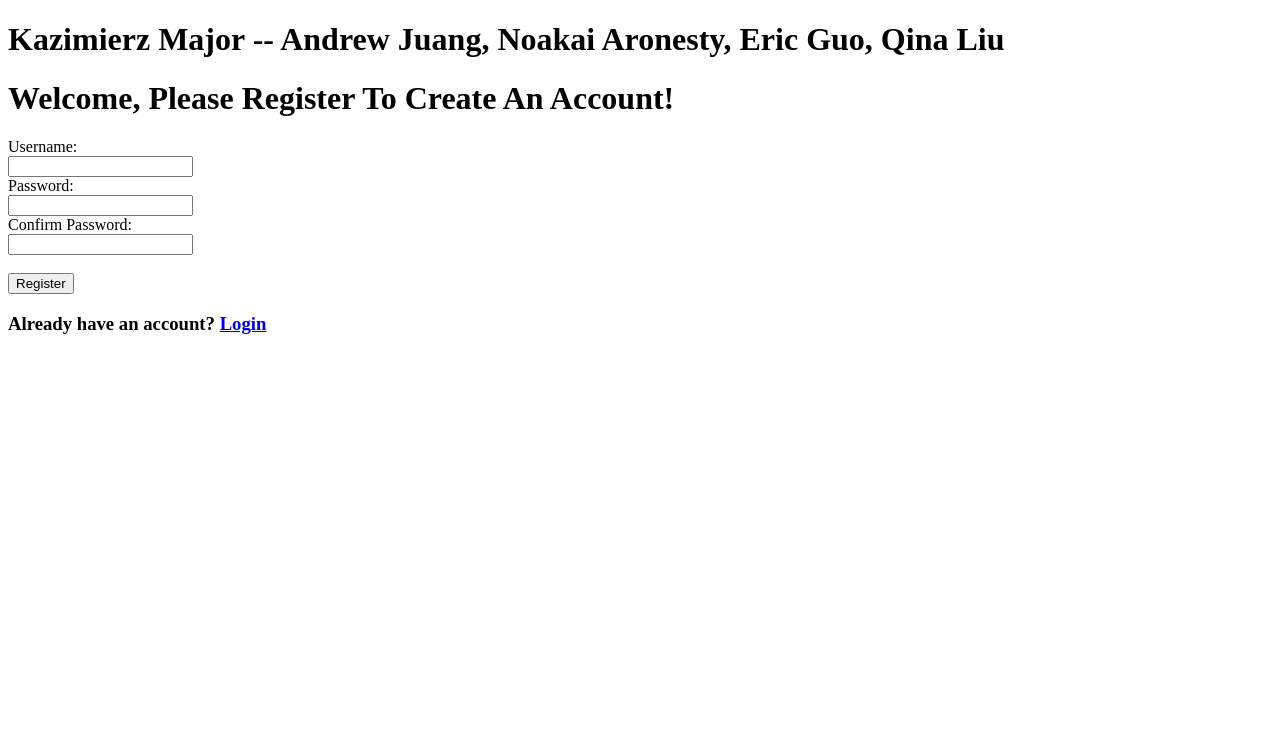
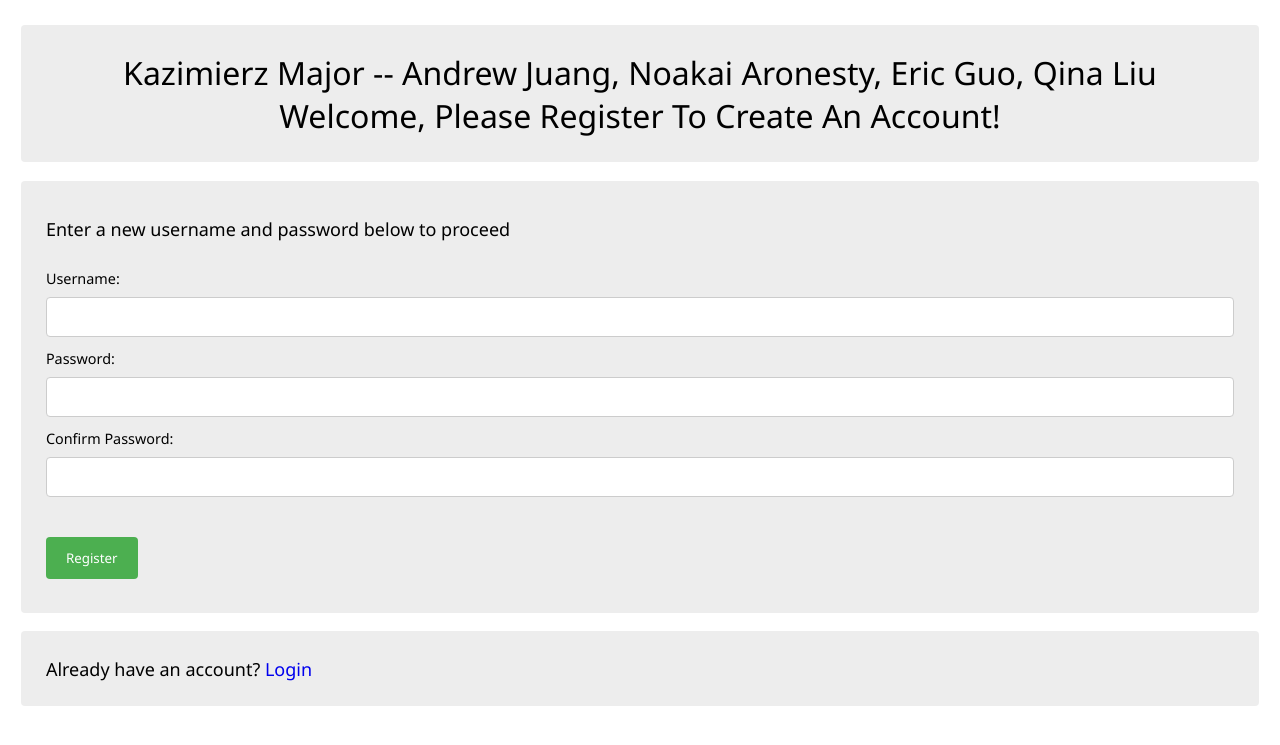
Before and after one commit to andrew-juang/P00, a Flask app: page /register in a window 1280 px wide. Shown: the top 745 px of the page. Run offline with Flask 2, Linux system fonts and the light colour scheme.

Commit message:
css register

```diff
--- a/app/templates/bad.css
+++ b/app/static/bad.css
@@ -1,23 +1,23 @@
 * {
-
+  font-family: Segoe UI;
+  font-weight: normal;
 }
 
 .header {
-  background-color: #6BBDED;
+  background-color: #EDEDED;
   padding: 2%;
   text-align: center;
   font-size: xx-large;
   margin-left: 1%;
   margin-bottom: 1%;
-  margin-top: 1.5%;
+  margin-top: 2%;
   width: 94%;
   height: 10%;
   border-radius: 4px;
-  font-family: Georgia;
 }
 
 .authForm {
-  background-color: #6BBDED;
+  background-color: #EDEDED;
   padding: 2%;
   padding-top: 1%;
   font-size: large;
@@ -27,7 +27,15 @@
   width: 94%;
   height: 10%;
   border-radius: 4px;
-  font-family: Georgia;
+}
+
+#create_option {
+  padding-top: 2%;
+
+}
+
+label {
+font-size: 80%;
 }
 
 input[type=text] {
@@ -43,9 +51,31 @@ input[type=text] {
 input[type=submit] {
   background-color: #4CAF50;
   color: white;
-  padding: 14px 20px;
+  padding: 12px 20px;
   margin: 8px 0;
   border: none;
   border-radius: 4px;
   cursor: pointer;
 }
+
+input[type=submit]:hover {
+  transition-duration: .3s;
+  background-color: #58C55C;
+  color: white
+}
+
+a:link {
+text-decoration: none
+}
+
+a:visited {
+  color: 551A8B;
+}
+
+a:hover {
+  text-decoration: underline;
+}
+
+a:active {
+  text-decoration: underline;
+}
--- a/app/templates/register.html
+++ b/app/templates/register.html
@@ -8,18 +8,20 @@ P00 -- Blog Site
 <html>
     <head>
         <title> REGISTER PAGE </title>
+        <link rel="stylesheet" href="../static/bad.css">
     </head>
 
     <body>
-        <h1> Kazimierz Major -- Andrew Juang, Noakai Aronesty, Eric Guo, Qina Liu </h1>
-        <h1> Welcome, Please Register To Create An Account!</h1>
+        <h1 class="header"> Kazimierz Major -- Andrew Juang, Noakai Aronesty, Eric Guo, Qina Liu <br>
+            Welcome, Please Register To Create An Account!</h1>
 
         <!-- currently just displays register ability,
                 when user registers, for now, it will just return them to login page
                 does not connect to database yet- will have to implement later
                 will also have to implement error message when register fails- username taken, confirm password fails, etc.
         -->
-        <form action="/rAuth", method="POST">
+        <form action="/rAuth" method="POST" class="authForm">
+            <h4> Enter a new username and password below to proceed</h4>
             <label>Username: </label><br>
             <input type="text" name="username"><br>
             <label>Password: </label><br>
@@ -28,7 +30,7 @@ P00 -- Blog Site
             <input type="text" name="password1"><br><br>
             <input type="submit" name="sub1" value="Register">
         </form>
-        <h3> Already have an account? <a href="{{ url_for('disp_loginpage') }}">Login</a> </h3>
+        <h4 class="authForm" id="create_option"> Already have an account? <a href="{{ url_for('disp_loginpage') }}">Login</a> </h4>
 
         <!-- error for when user does not put a username or password (must be at least 1 character) and presses register -->
         {% if given|length >= 1 %}
```
Also changed, not shown: app/templates/login.html (+4 -4 lines).
